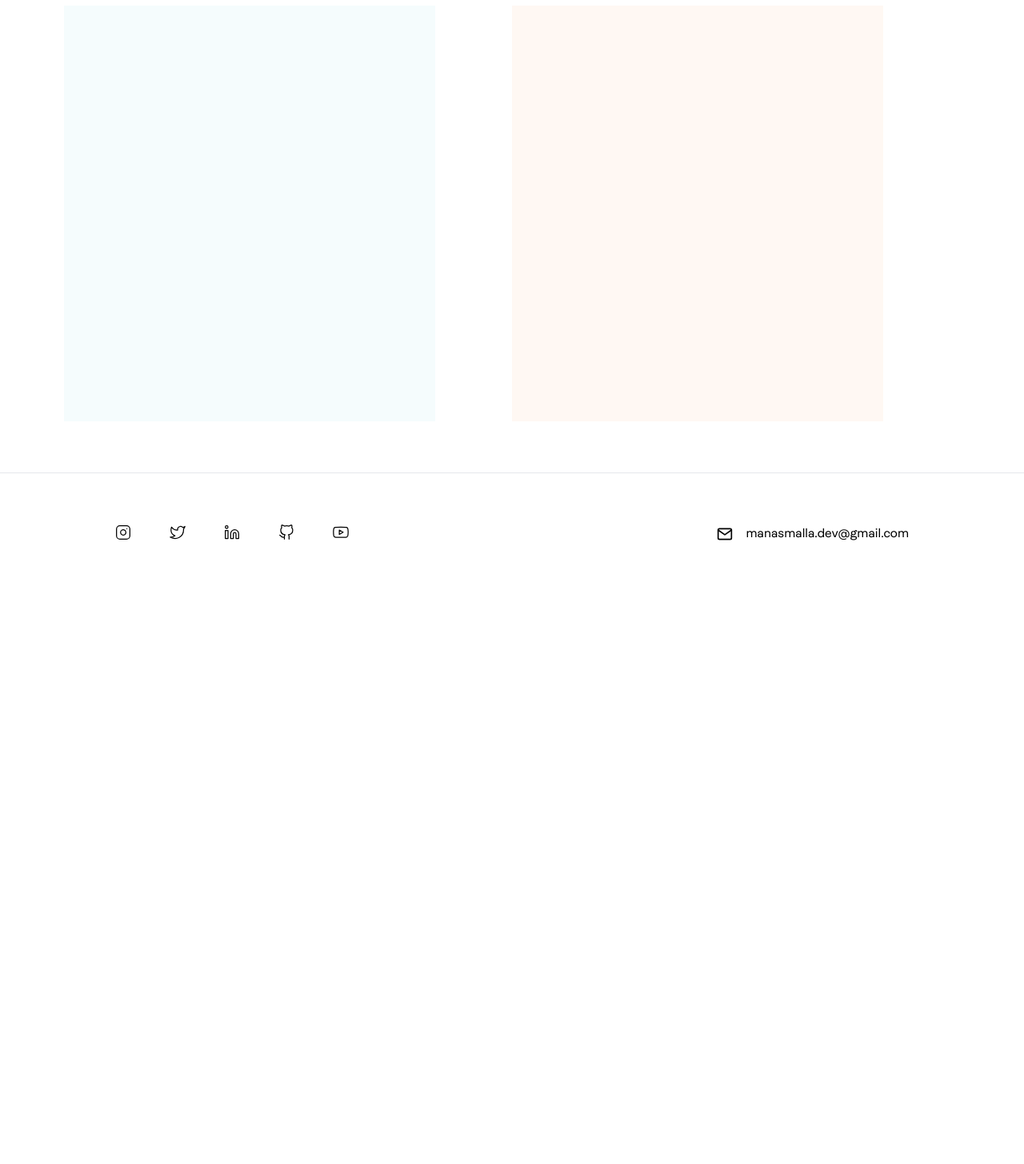
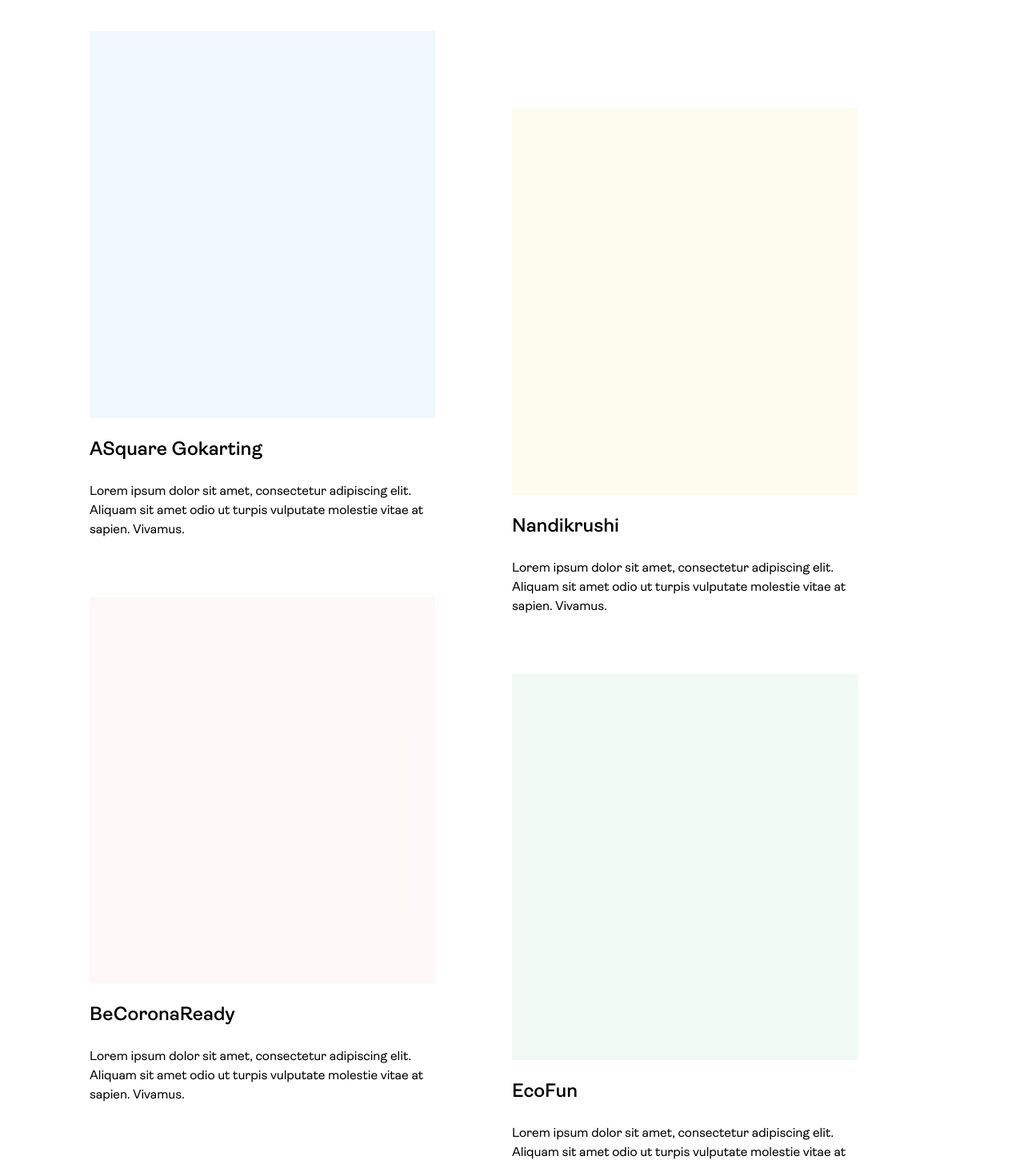
Before and after one commit to ManasMalla/manasmalla.github.io, a Next.js app: page / in a window 1280 px wide. Shown: the part 5700-7156 px from the top of the page at 80% size. Before the commit the page ends 6444 px from the top, so only its background shows below. Built offline with nearby package versions, Linux system fonts and the light colour scheme.

Commit message:
added the `works` page
Signed-off-by: Manas Malla <manasmalla.dev@gmail.com>

```diff
--- a/src/pages/index.tsx
+++ b/src/pages/index.tsx
@@ -21,7 +21,7 @@ export default function Home() {
       <main>
         <Hero />
         <Gallery />
-        <div className="mx-8 lg:mx-20">
+        <div className="mx-8 lg:mx-28">
           <Services />
           <section id="resume">
             <div>
@@ -669,7 +669,7 @@ export default function Home() {
               Achievements
             </h2>
           </section>
-          <section id="work" className=" mb-16">
+          <section id="work" className="mb-16">
             <h2 className="text-4xl py-12 ">
               The {}
               <span className="underline decoration-blue-200 decoration-2 underline-offset-[12px]">
@@ -678,9 +678,46 @@ export default function Home() {
               {} I do
             </h2>
             <div className="flex mr-24 gap-24">
-              <div className="w-1/2 aspect-[765/856] bg-[#f5fcfd]"></div>
-
-              <div className="w-1/2 aspect-[765/856] bg-[#fff8f3]"></div>
+              <div className="w-1/2">
+                <div className="aspect-[765/856] bg-[#D2E3FC]/30"></div>
+                <h4 className="text-2xl my-6 font-semibold">
+                  ASquare Gokarting
+                </h4>
+                <p>
+                  Lorem ipsum dolor sit amet, consectetur adipiscing elit.
+                  Aliquam sit amet odio ut turpis vulputate molestie vitae at
+                  sapien. Vivamus.{" "}
+                </p>
+              </div>
+              <div className="w-1/2 mt-24">
+                <div className="aspect-[765/856] bg-[#FEF7E0]/50"></div>
+                <h4 className="text-2xl my-6 font-semibold">Nandikrushi</h4>
+                <p>
+                  Lorem ipsum dolor sit amet, consectetur adipiscing elit.
+                  Aliquam sit amet odio ut turpis vulputate molestie vitae at
+                  sapien. Vivamus.{" "}
+                </p>
+              </div>
+            </div>
+            <div className="flex mr-24 gap-24 -translate-y-6">
+              <div className="w-1/2">
+                <div className="aspect-[765/856] bg-[#FCE8E6]/30"></div>
+                <h4 className="text-2xl my-6 font-semibold">BeCoronaReady</h4>
+                <p>
+                  Lorem ipsum dolor sit amet, consectetur adipiscing elit.
+                  Aliquam sit amet odio ut turpis vulputate molestie vitae at
+                  sapien. Vivamus.{" "}
+                </p>
+              </div>
+              <div className="w-1/2 mt-24">
+                <div className="aspect-[765/856] bg-[#CEEAD6]/30"></div>
+                <h4 className="text-2xl my-6 font-semibold">EcoFun</h4>
+                <p>
+                  Lorem ipsum dolor sit amet, consectetur adipiscing elit.
+                  Aliquam sit amet odio ut turpis vulputate molestie vitae at
+                  sapien. Vivamus.{" "}
+                </p>
+              </div>
             </div>
           </section>
         </div>
```
